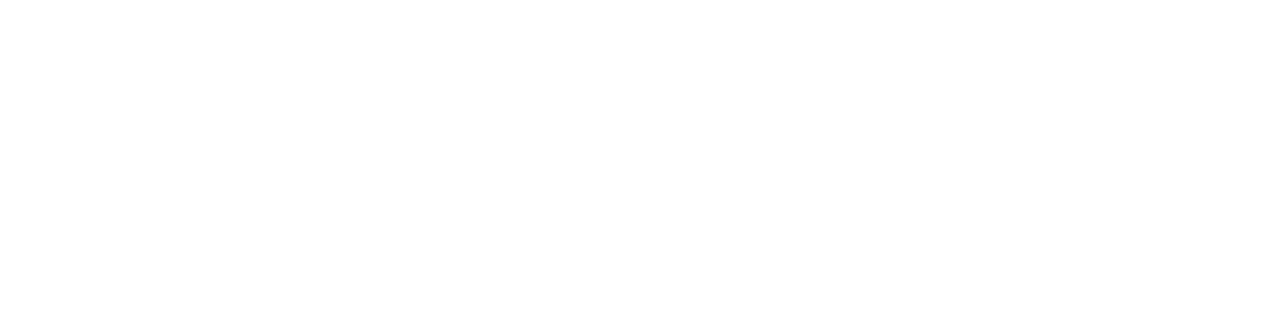
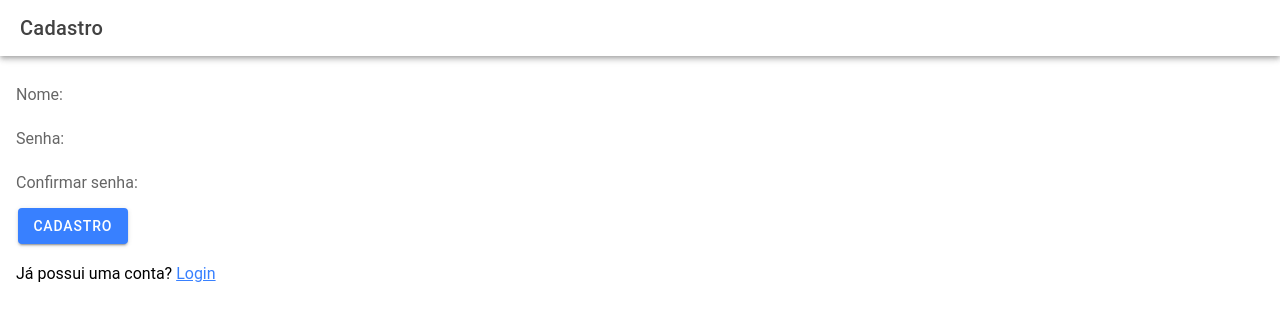
Before and after one commit to VictorJCFerreira/Pagina-FAMA, a React (Vite) app in the folder Fama-front/: page /cadastro in a window 1280 px wide. Shown: the top 320 px of the page. Built offline with nearby package versions, Linux system fonts and the light colour scheme.

Commit message:
Tela de login

```diff
--- a/Fama-front/src/App.tsx
+++ b/Fama-front/src/App.tsx
@@ -2,6 +2,8 @@ import { Redirect, Route } from 'react-router-dom';
 import { IonApp, IonRouterOutlet, setupIonicReact } from '@ionic/react';
 import { IonReactRouter } from '@ionic/react-router';
 import Home from './pages/Home';
+import Login from './pages/Login';
+import Cadastro from './pages/Cadastro';
 
 /* Core CSS required for Ionic components to work properly */
 import '@ionic/react/css/core.css';
@@ -34,6 +36,8 @@ const App: React.FC = () => (
         <Route exact path="/">
           <Redirect to="/home" />
         </Route>
+        <Route path="/login" component={Login} exact></Route>
+        <Route path="/cadastro" component={Cadastro} exact></Route>
       </IonRouterOutlet>
     </IonReactRouter>
   </IonApp>
--- /dev/null
+++ b/Fama-front/src/pages/Cadastro.tsx
@@ -0,0 +1,39 @@
+import { IonButton, IonContent, IonHeader, IonIcon, IonInput, IonItem, IonList, IonPage, IonText, IonTitle, IonToolbar } from '@ionic/react';
+import ExploreContainer from '../components/ExploreContainer';
+import './Home.css';
+
+import { star } from 'ionicons/icons'
+import { useState } from 'react';
+import { Link } from 'react-router-dom';
+const Home: React.FC = () => {
+  const[nome, setUsername] = useState('')
+  const[senha, setPassword] = useState('')
+  const[confirma, setCPassword] = useState('')
+
+
+  function registerUser(){
+    console.log(nome,senha,confirma)
+  }
+  return (
+    <IonPage>
+      <IonHeader>
+        <IonToolbar>
+          <IonTitle>Cadastro</IonTitle>
+        </IonToolbar>
+      </IonHeader>
+      <IonContent className="ion-padding">
+        <IonInput placeholder="Nome:" onIonChange={(e: any)=> setUsername(e.target.value)}></IonInput>
+
+        <IonInput type="password" placeholder="Senha:" onIonChange={(e: any)=> setPassword(e.target.value)}></IonInput>
+
+        <IonInput type="password" placeholder="Confirmar senha:" onIonChange={(e: any)=> setCPassword(e.target.value)}></IonInput>
+
+        <IonButton onClick={registerUser}>Cadastro</IonButton>
+
+        <p>Já possui uma conta? <Link to="/login">Login</Link></p>
+      </IonContent>
+    </IonPage>
+  );
+};
+
+export default Home;
--- a/Fama-front/src/pages/Home.tsx
+++ b/Fama-front/src/pages/Home.tsx
@@ -1,22 +1,19 @@
-import { IonContent, IonHeader, IonPage, IonTitle, IonToolbar } from '@ionic/react';
+import { IonButton, IonContent, IonHeader, IonIcon, IonItem, IonList, IonPage, IonText, IonTitle, IonToolbar } from '@ionic/react';
 import ExploreContainer from '../components/ExploreContainer';
 import './Home.css';
 
+import { star } from 'ionicons/icons'
 const Home: React.FC = () => {
   return (
     <IonPage>
       <IonHeader>
         <IonToolbar>
-          <IonTitle>Blank</IonTitle>
+          <IonTitle>Fama Construtora</IonTitle>
         </IonToolbar>
       </IonHeader>
-      <IonContent fullscreen>
-        <IonHeader collapse="condense">
-          <IonToolbar>
-            <IonTitle size="large">Blank</IonTitle>
-          </IonToolbar>
-        </IonHeader>
-        <ExploreContainer />
+      <IonContent className="ion-padding">
+        <IonButton routerLink="/login">Login</IonButton>
+        <IonButton routerLink="/cadastro" color="secondary">Cadastro</IonButton>
       </IonContent>
     </IonPage>
   );
--- /dev/null
+++ b/Fama-front/src/pages/Login.tsx
@@ -0,0 +1,33 @@
+import { IonButton, IonContent, IonHeader, IonIcon, IonInput, IonItem, IonList, IonPage, IonText, IonTitle, IonToolbar } from '@ionic/react';
+import ExploreContainer from '../components/ExploreContainer';
+import './Home.css';
+
+import { star } from 'ionicons/icons'
+import { useState } from 'react';
+import { Link } from 'react-router-dom';
+const Home: React.FC = () => {
+  const[nome, setUsername] = useState('')
+  const[senha, setPassword] = useState('')
+
+  function loginUser(){
+    console.log(nome,senha)
+  }
+  return (
+    <IonPage>
+      <IonHeader>
+        <IonToolbar>
+          <IonTitle>Login</IonTitle>
+        </IonToolbar>
+      </IonHeader>
+      <IonContent className="ion-padding">
+        <IonInput placeholder="Nome:" onIonChange={(e: any)=> setUsername(e.target.value)}></IonInput>
+
+        <IonInput type="password" placeholder="Senha:" onIonChange={(e: any)=> setPassword(e.target.value)}></IonInput>
+        <IonButton onClick={loginUser}>Login</IonButton>
+        <p>Novo por aqui? <Link to="/cadastro">Cadastro</Link></p>
+      </IonContent>
+    </IonPage>
+  );
+};
+
+export default Home;
```
Also changed, not shown: 1 other file (tests, documents, lock files or other folders).
